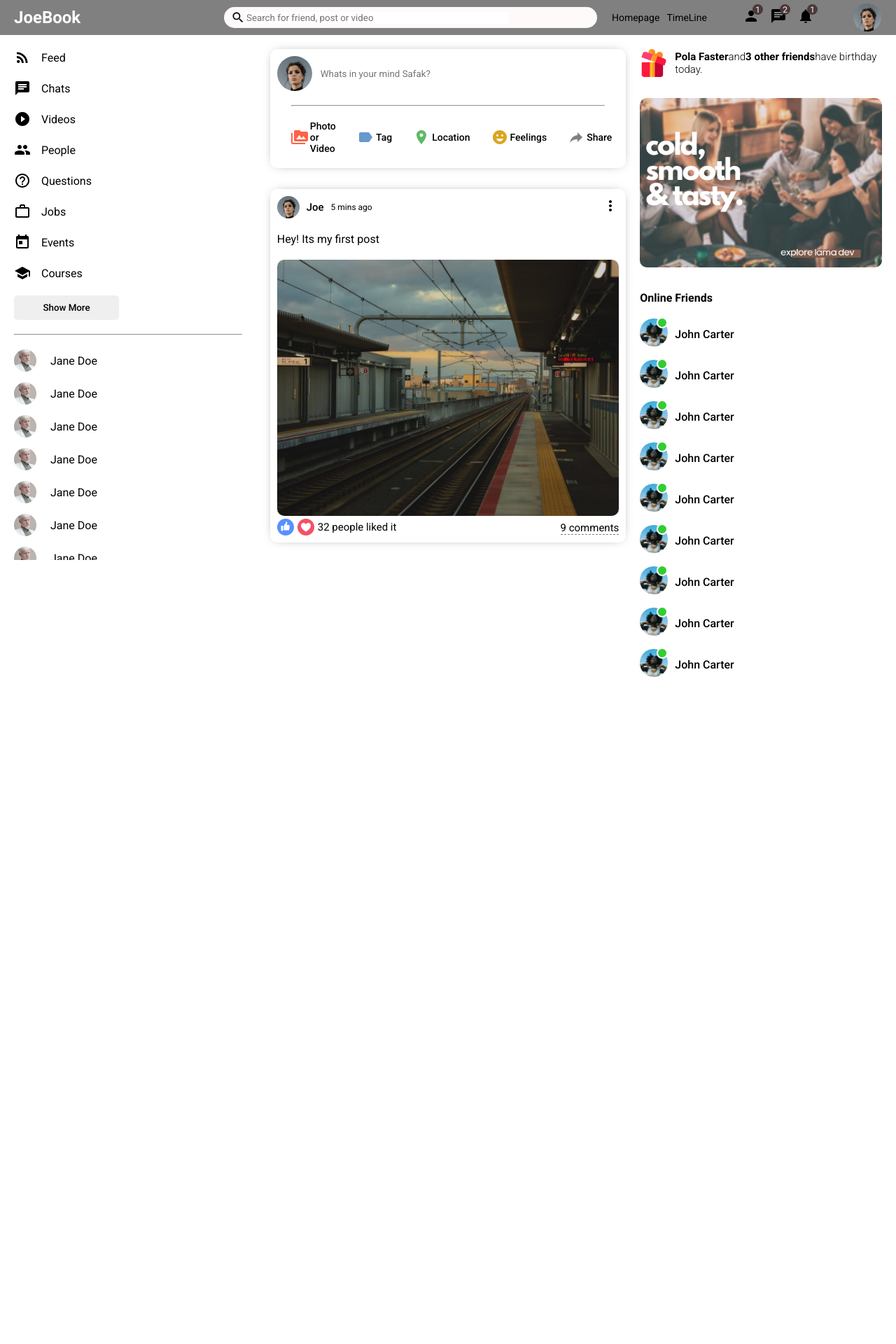
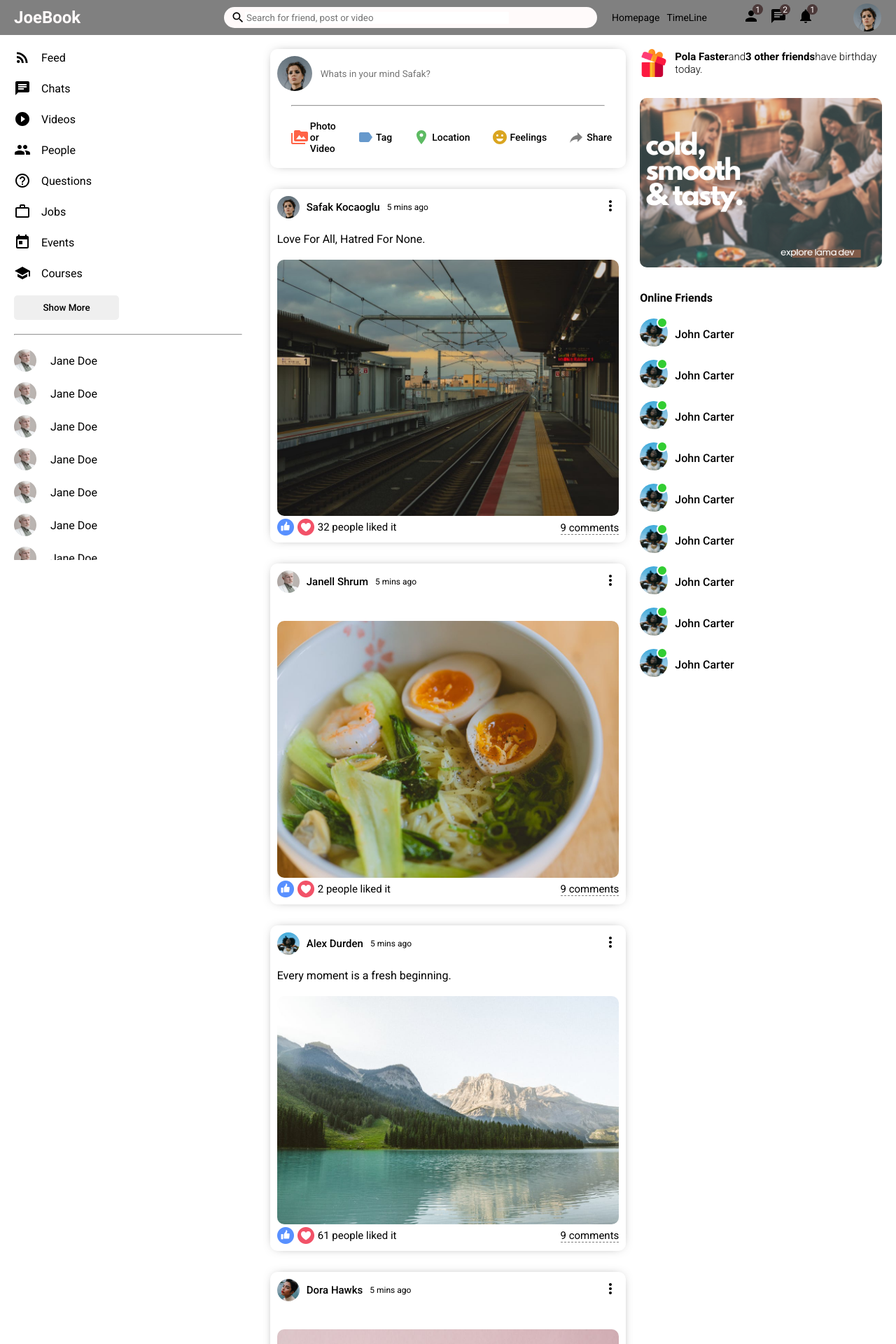
Before and after one commit to joesyriac1107/JoeBook, a React (Create React App) app: page / in a window 1280 px wide. Shown: the top 1920 px of the page at 70% size. Before the commit the page ends 986 px from the top, so only its background shows below. Built offline with nearby package versions, Linux system fonts and the light colour scheme.

Commit message:
dummy data

```diff
--- a/src/components/feed/Feed.jsx
+++ b/src/components/feed/Feed.jsx
@@ -1,13 +1,17 @@
 import Post from '../post/Post'
 import Share from '../share/Share'
 import './feed.css'
+import { Posts } from "../../dummyData"
 
 export default function Feed() {
     return (
         <div className="feed">
             <div className="feedWrapper">
                 <Share />
-                <Post />
+                {Posts.map((p) => (
+                    <Post key={p.id} post={p} />
+                ))}
+
             </div>
         </div>
     )
--- a/src/components/post/Post.jsx
+++ b/src/components/post/Post.jsx
@@ -1,29 +1,32 @@
-import {MoreVert} from '@material-ui/icons'
+import { MoreVert } from '@material-ui/icons'
 import ProfileImg from '../common/profile/image/ProfileImg'
 import './post.css'
+import { Users } from '../../dummyData'
 
-export default function Post() {
+export default function Post({ post }) {
+    console.log(Users)
+    const user = Users.filter(user => user.id === post.userId)[0]
     return (
         <div className="post">
             <div className="postWrapper">
                 <div className="postTop">
                     <div className="postTopLeft">
-                        <ProfileImg className='postProfileImg' imgSrc='/assets/person/1.jpeg'/>
-                        <span className="postUserName">Joe</span>
+                        <ProfileImg className='postProfileImg' imgSrc={user.profilePicture} />
+                        <span className="postUserName">{user.username}</span>
                         <span className="postDate">5 mins ago</span>
                     </div>
                     <div className="postTopRight">
-                        <MoreVert/>
+                        <MoreVert />
                     </div>
                 </div>
                 <div className="postCenter"></div>
-                    <span className="postText">Hey! Its my first post</span>
-                    <img src="/assets/post/1.jpeg" alt="" className="postImg" />
+                <span className="postText">{post.desc}</span>
+                <img src={post.photo} alt="" className="postImg" />
                 <div className="postBottom">
                     <div className="postBottomLeft">
-                        <img className ='likeIcon'src="/assets/like.png" alt="" />
-                        <img className ='likeIcon'src="/assets/heart.png" alt="" />
-                        <span className="postLikeCounter">32 people liked it</span>
+                        <img className='likeIcon' src="/assets/like.png" alt="" />
+                        <img className='likeIcon' src="/assets/heart.png" alt="" />
+                        <span className="postLikeCounter">{post.like} people liked it</span>
                     </div>
                     <div className="postBottomRight">
                         <span className="postCommentText">
--- /dev/null
+++ b/src/dummyData.js
@@ -0,0 +1,139 @@
+export const Users = [
+  {
+    id:1,
+    profilePicture: "assets/person/1.jpeg",
+    username: "Safak Kocaoglu",
+  },
+  {
+    id:2,
+    profilePicture: "assets/person/2.jpeg",
+    username: "Janell Shrum",
+  },
+  {
+    id:3,
+    profilePicture: "assets/person/3.jpeg",
+    username: "Alex Durden",
+  },
+  {
+    id:4,
+    profilePicture: "assets/person/4.jpeg",
+    username: "Dora Hawks",
+  },
+  {
+    id:5,
+    profilePicture: "assets/person/5.jpeg",
+    username: "Thomas Holden",
+  },
+  {
+    id:6,
+    profilePicture: "assets/person/6.jpeg",
+    username: "Shirley Beauchamp",
+  },
+  {
+    id:7,
+    profilePicture: "assets/person/7.jpeg",
+    username: "Travis Bennett",
+  },
+  {
+    id:8,
+    profilePicture: "assets/person/8.jpeg",
+    username: "Kristen Thomas",
+  },
+  {
+    id:9,
+    profilePicture: "assets/person/9.jpeg",
+    username: "Gary Duty",
+  },
+  {
+    id:10,
+    profilePicture: "assets/person/10.jpeg",
+    username: "Safak Kocaoglu",
+  },
+];
+
+export const Posts = [
+  {
+    id: 1,
+    desc: "Love For All, Hatred For None.",
+    photo: "assets/post/1.jpeg",
+    date: "5 mins ago",
+    userId: 1,
+    like: 32,
+    comment: 9,
+  },
+  {
+    id: 2,
+    photo: "assets/post/2.jpeg",
+    date: "15 mins ago",
+    userId: 2,
+    like: 2,
+    comment: 1,
+  },
+  {
+    id: 3,
+    desc: "Every moment is a fresh beginning.",
+    photo: "assets/post/3.jpeg",
+    date: "1 hour ago",
+    userId: 3,
+    like: 61,
+    comment: 2,
+  },
+  {
+    id: 4,
+    photo: "assets/post/4.jpeg",
+    date: "4 hours ago",
+    userId: 4,
+    like: 7,
+    comment: 3,
+  },
+  {
+    id: 5,
+    photo: "assets/post/5.jpeg",
+    date: "5 hours ago",
+    userId: 5,
+    like: 23,
+    comment: 5,
+  },
+  {
+    id: 6,
+    photo: "assets/post/6.jpeg",
+    date: "1 day ago",
+    userId: 6,
+    like: 44,
+    comment: 6,
+  },
+  {
+    id: 7,
+    desc: "Never regret anything that made you smile.",
+    photo: "assets/post/7.jpeg",
+    date: "2 days ago",
+    userId: 7,
+    like: 52,
+    comment: 3,
+  },
+  {
+    id: 8,
+    photo: "assets/post/8.jpeg",
+    date: "3 days ago",
+    userId: 8,
+    like: 15,
+    comment: 1,
+  },
+  {
+    id: 9,
+    desc: "Change the world by being yourself.",
+    photo: "assets/post/9.jpeg",
+    date: "5 days ago",
+    userId: 9,
+    like: 11,
+    comment: 2,
+  },
+  {
+    id: 10,
+    photo: "assets/post/10.jpeg",
+    date: "1 week ago",
+    userId: 10,
+    like: 104,
+    comment: 12,
+  },
+];
```
